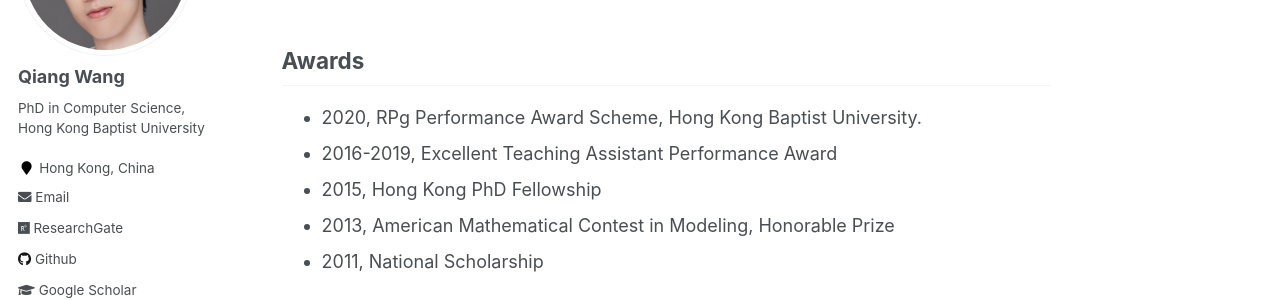
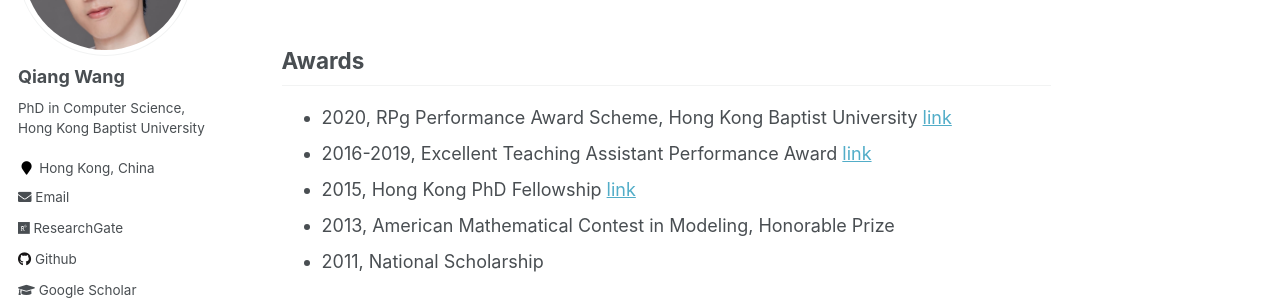
Before and after one commit to blackjack2015/blackjack2015.github.io, a Jekyll site: the page built from _pages/about.md, in a window 1280 px wide and 900 px high, scrolled down 1029 px. Shown: the part 153-453 px from the top of the window. Built offline with Jekyll 4.4.1, drawn with Linux system fonts in a browser that asks for light colours.

Commit message:
Update about.md

```diff
--- a/_pages/about.md
+++ b/_pages/about.md
@@ -28,9 +28,9 @@ Qiang Wang is currently a Research Assistant Professor at Department of Computer
 + 2010-2014, B.E., Computer Science and Technology, South China University of Technology, China
 
 ## Awards
-+ 2020, RPg Performance Award Scheme, Hong Kong Baptist University.
-+ 2016-2019, Excellent Teaching Assistant Performance Award
-+ 2015, Hong Kong PhD Fellowship
++ 2020, RPg Performance Award Scheme, Hong Kong Baptist University [link](https://www.comp.hkbu.edu.hk/v1/?pid=48)
++ 2016-2019, Excellent Teaching Assistant Performance Award [link](https://www.comp.hkbu.edu.hk/v1/?pid=48)
++ 2015, Hong Kong PhD Fellowship [link](https://cerg1.ugc.edu.hk/hkpfs/index.html)
 + 2013, American Mathematical Contest in Modeling, Honorable Prize
 + 2011, National Scholarship
 
```
